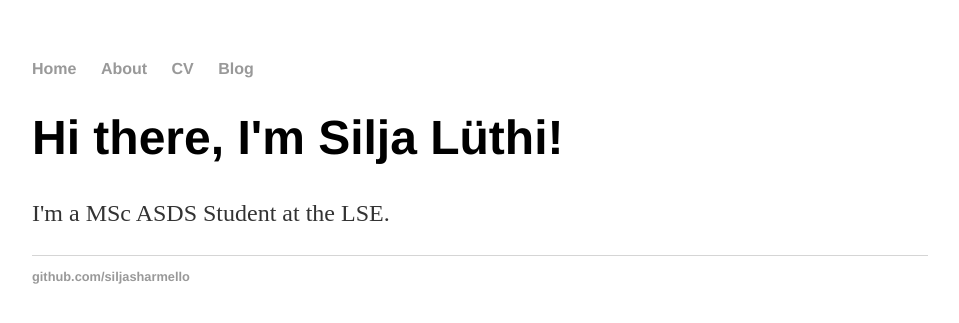
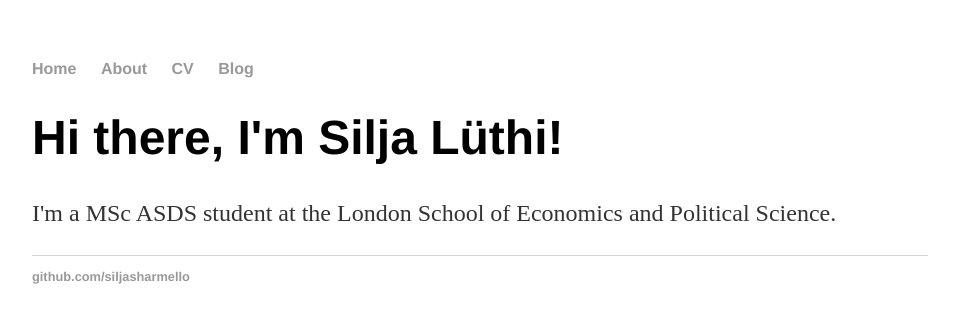
Before and after one commit to siljasharmello/siljasharmello.github.io, a Jekyll site: the page built from index.html, in a window 1280 px wide. Shown: the top 323 px of the page, without its empty margins (160-1119 px from the left). Built offline with Jekyll 4.4.1, drawn with Linux system fonts in a browser that asks for light colours.

Commit message:
Update index.html

```diff
--- a/index.html
+++ b/index.html
@@ -4,5 +4,5 @@ title: Silja Lüthi, MSc ASDS Student at the LSE
 ---
 <div class="blurb">
 	<h1>Hi there, I'm Silja Lüthi!</h1>
-				<p>I'm a MSc ASDS Student at the LSE.</p>
+				<p>I'm a MSc ASDS student at the London School of Economics and Political Science.</p>
 </div><!-- /.blurb -->
```
